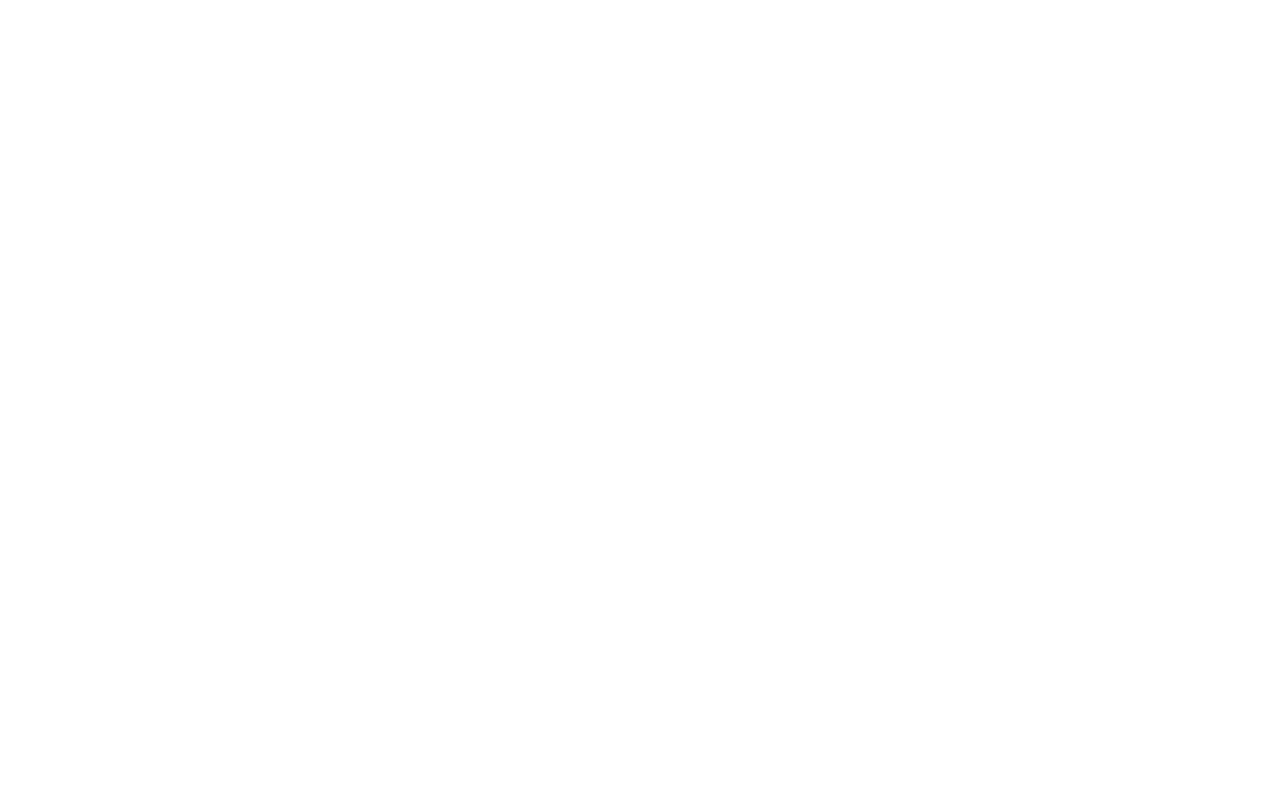
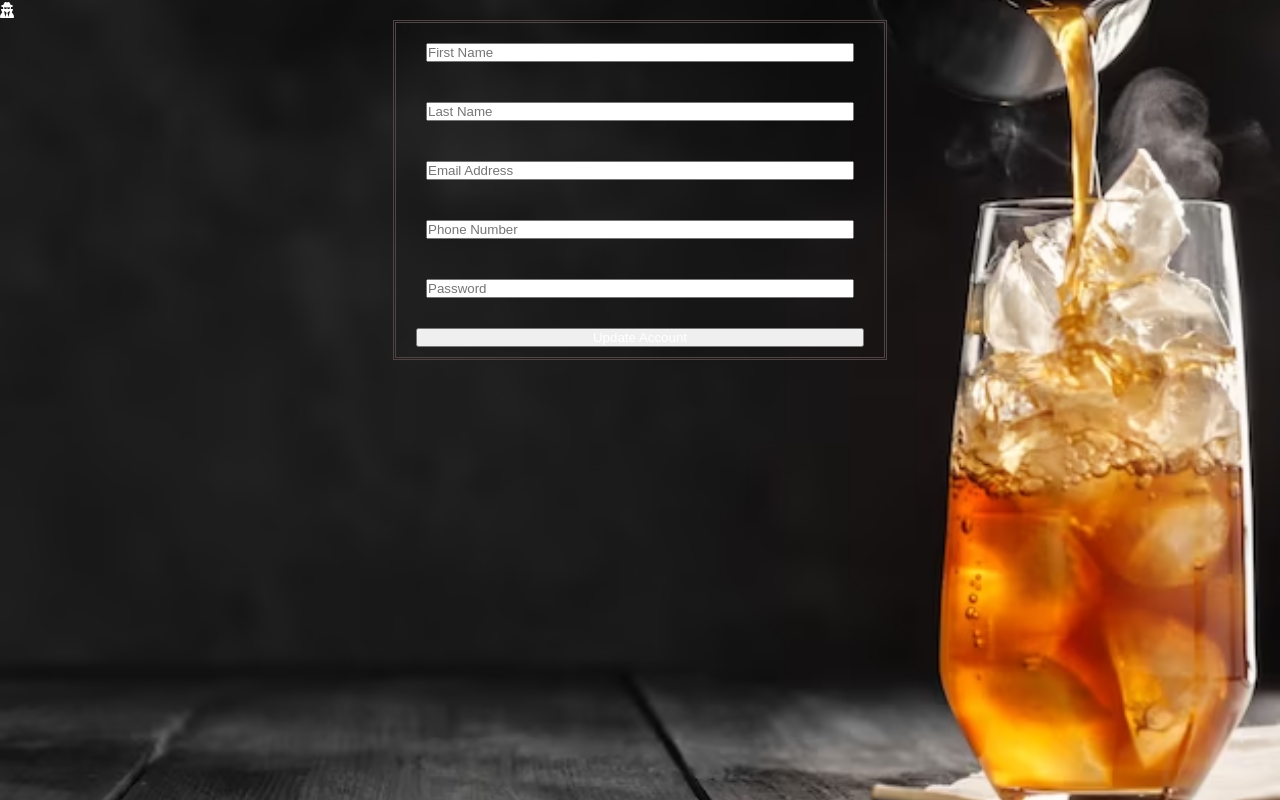
Before and after one commit to kadjialan/frontedDB, a React (Create React App) app: page /profile in a window 1280 px wide. Before the commit this address had no page. Built offline with nearby package versions, Linux system fonts and the light colour scheme.

Commit message:
logic for getting current user

```diff
--- a/src/App.jsx
+++ b/src/App.jsx
@@ -1,6 +1,7 @@
 import { BrowserRouter, Route, Routes } from 'react-router-dom';
 import Dashboard from './pages/dashboard/Dashboard';
 import Login from './pages/Login/Login';
+import Profile from './pages/profile/Profile';
 import Register from './pages/Register/Register';
 
 function App() {
@@ -11,6 +12,7 @@ function App() {
           <Route path="/" element={<Login />} />
           <Route path="/register" element={<Register />} />
           <Route path="/dashboard" element={<Dashboard />} />
+          <Route path="/profile" element={<Profile />} />
         </Routes>
       </BrowserRouter>
     </div>
--- a/src/pages/dashboard/Dashboard.css
+++ b/src/pages/dashboard/Dashboard.css
@@ -38,13 +38,14 @@
   display: flex;
   flex-direction: column;
   background-color: #042331;
+  overflow-y: scroll;
 }
 
 .user {
   display: flex;
   align-items: center;
   justify-content: center;
-  height: 100px;
+  min-height: 100px;
   background-color: #151e22;
   position: relative;
 }
--- a/src/pages/dashboard/Dashboard.jsx
+++ b/src/pages/dashboard/Dashboard.jsx
@@ -1,7 +1,13 @@
-import React from 'react';
+import React, { useEffect, useState } from 'react';
+import { getCurrentUser } from '../../api/auth';
 import './Dashboard.css';
 
 function Dashboard() {
+  const [user, setUser] = useState();
+
+  useEffect(() => {
+    getCurrentUser().then(setUser);
+  });
   return (
     <div className="dashboard">
       <div className="sidebar">
@@ -10,9 +16,9 @@ function Dashboard() {
             <i className="fa-solid fa-user" />
             <div className="identifier">
               <p>
-                <b>kadji alan</b>
+                {user?.firstName} {user?.lastName}
               </p>
-              <p>alankadji@gmail.com</p>
+              <p>{user?.emailAddress}</p>
             </div>
           </span>
         </div>
@@ -65,19 +71,19 @@ function Dashboard() {
           <ul>
             <li>
               <input type="checkbox" />
-              Mais
+              Corn flour
             </li>
             <li>
               <input type="checkbox" />
-              Champagne
+              Fruits
             </li>
             <li>
               <input type="checkbox" />
-              Whisky
+              yeast
             </li>
             <li>
               <input type="checkbox" />
-              Juice
+              sugar
             </li>
             <li>
               <input type="checkbox" />
@@ -85,9 +91,22 @@ function Dashboard() {
             </li>
             <li>
               <input type="checkbox" />
-              Tea
+              Caffeine
             </li>
           </ul>
+
+          <h2>Alcoholic</h2>
+          <ul>
+            <li>
+              <input type="checkbox" />
+              Yes
+            </li>
+            <li>
+              <input type="checkbox" />
+              No
+            </li>
+          </ul>
+
           <div className="end">
             <i className="fa-solid fa-right-from-bracket" />
             <p>log out</p>
--- /dev/null
+++ b/src/pages/profile/Profile.css
@@ -0,0 +1,11 @@
+.profile form {
+  width: 35vw;
+  display: flex;
+  flex-direction: column;
+  border-color: #504444fc;
+  border-style: double;
+  gap: 20px;
+  margin: auto;
+  padding: 10px 20px;
+  text-align: center;
+}
--- /dev/null
+++ b/src/pages/profile/Profile.jsx
@@ -0,0 +1,39 @@
+import React from 'react';
+import './Profile.css';
+
+function Profile() {
+  return (
+    <div className="dashboard">
+      <div className="profile">
+        <span>
+          <i className="fa-solid fa-user-secret" />
+        </span>
+        <form>
+          <input
+            type="text"
+            placeholder="First Name"
+            name="firstName"
+            required
+          />
+          <input type="text" placeholder="Last Name" name="lastName" required />
+          <input
+            type="email"
+            placeholder="Email Address"
+            name="emailAddress"
+            required
+          />
+          <input type="phone" placeholder="Phone Number" name="phone" />
+          <input
+            type="password"
+            placeholder="Password"
+            name="password"
+            required
+          />
+          <button type="submit">Update Account</button>
+        </form>
+      </div>
+    </div>
+  );
+}
+
+export default Profile;
```
